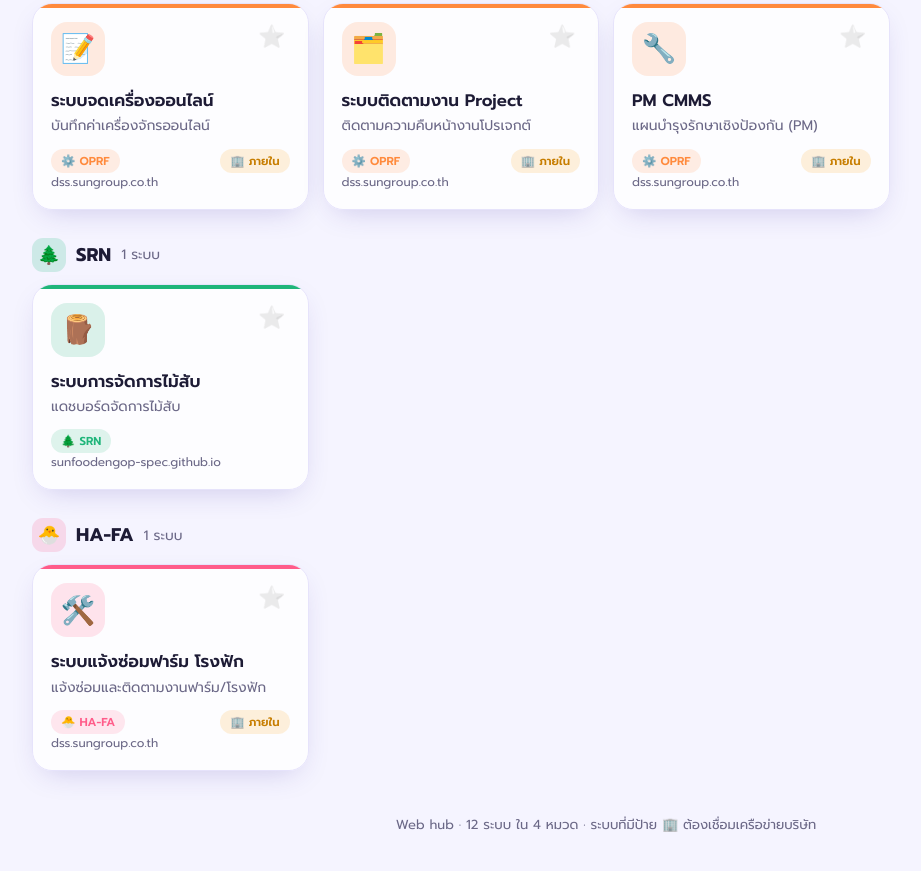
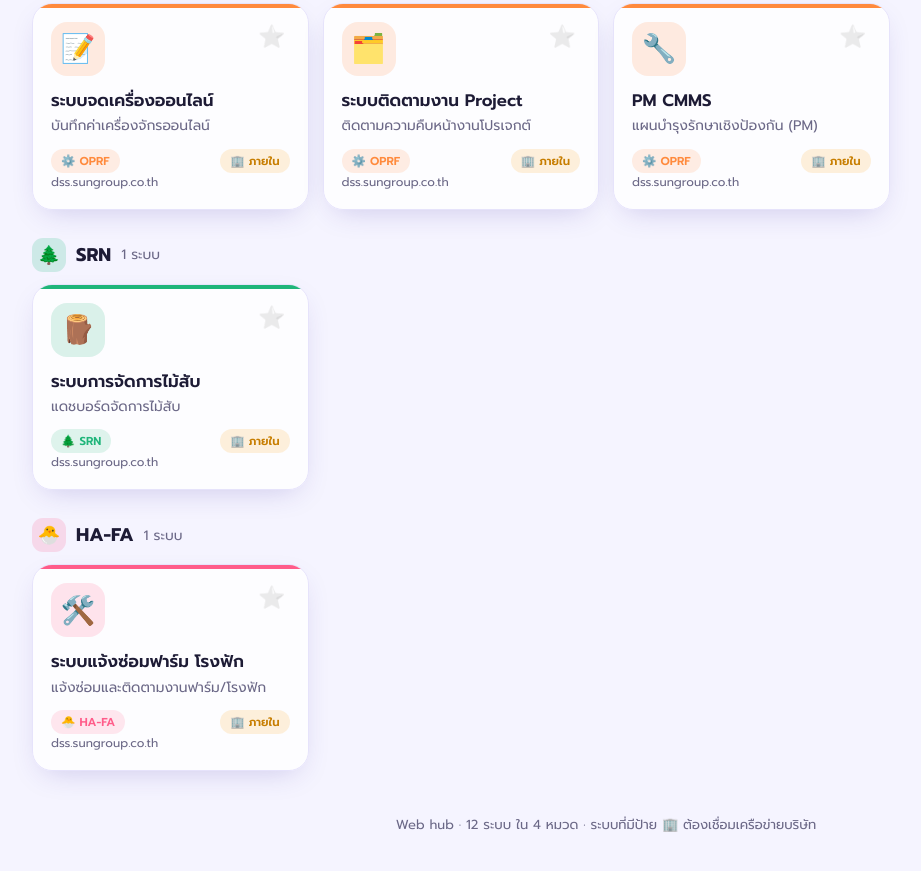
Before and after one commit to sunfoodengop-spec/webhub, a plain HTML site: page index.html in a window 1280 px wide. Shown: the part 931-1802 px from the top of the page, without its empty margins (34-955 px from the left). Drawn offline with Linux system fonts and the light colour scheme.

Commit message:
Update index.html

```diff
--- a/index.html
+++ b/index.html
@@ -195,7 +195,7 @@ const LINKS = [
   { cat:'oprf',    icon:'📝', name:'ระบบจดเครื่องออนไลน์',  desc:'บันทึกค่าเครื่องจักรออนไลน์',        url:'http://dss.sungroup.co.th/oprf-management' },
   { cat:'oprf',    icon:'🗂️', name:'ระบบติดตามงาน Project', desc:'ติดตามความคืบหน้างานโปรเจกต์',       url:'http://dss.sungroup.co.th/oprf-projectcal' },
   { cat:'oprf',    icon:'🔧', name:'PM CMMS',              desc:'แผนบำรุงรักษาเชิงป้องกัน (PM)',      url:'http://dss.sungroup.co.th/oprf-cmms/public/' },
-  { cat:'srn',     icon:'🪵', name:'ระบบการจัดการไม้สับ',    desc:'แดชบอร์ดจัดการไม้สับ',               url:'https://sunfoodengop-spec.github.io/woodchip-management/#dashboard' },
+  { cat:'srn',     icon:'🪵', name:'ระบบการจัดการไม้สับ',    desc:'แดชบอร์ดจัดการไม้สับ',               url:'http://dss.sungroup.co.th/oprf-woodchip/public/login' },
   { cat:'hafa',    icon:'🛠️', name:'ระบบแจ้งซ่อมฟาร์ม โรงฟัก', desc:'แจ้งซ่อมและติดตามงานฟาร์ม/โรงฟัก', url:'http://dss.sungroup.co.th/farm-mn/login' },
 ];
 
```
